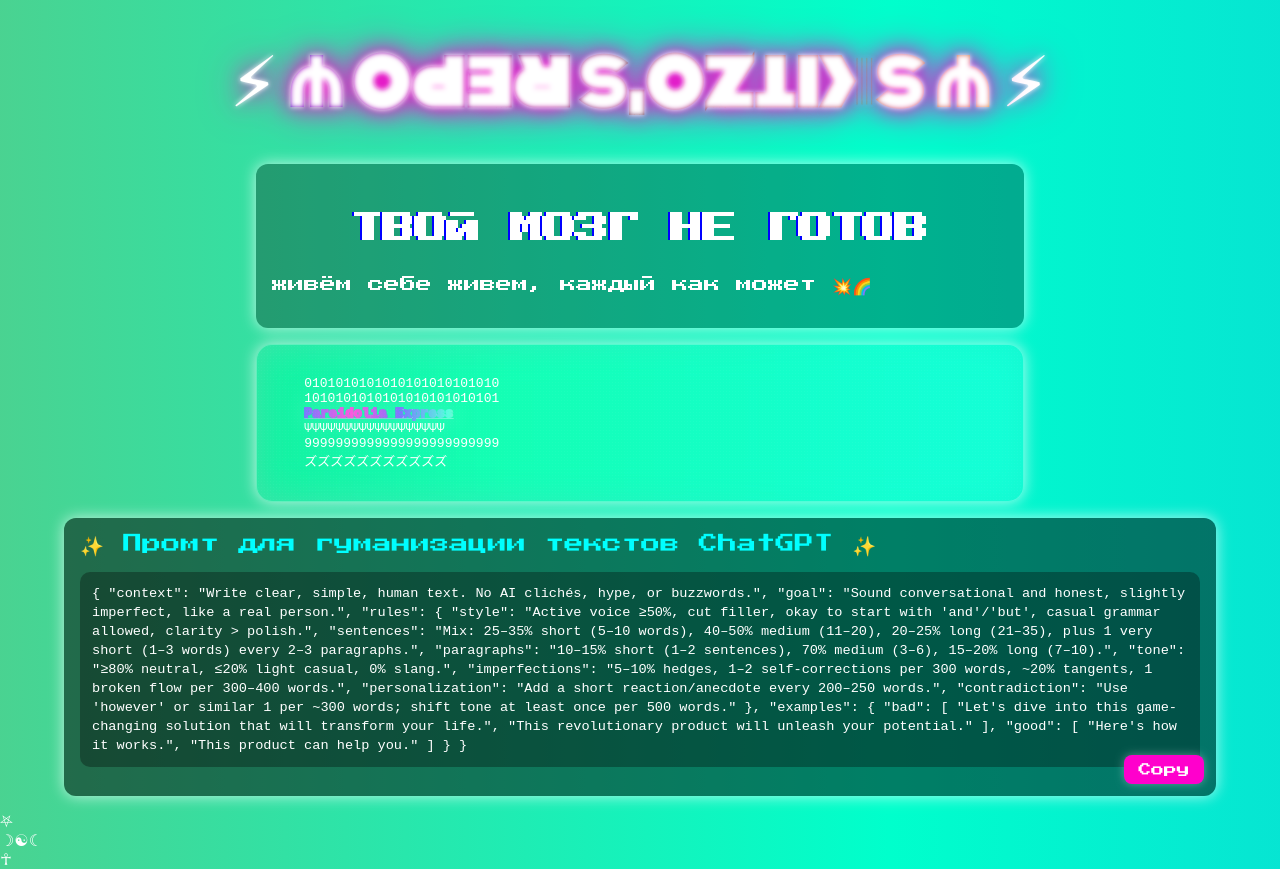
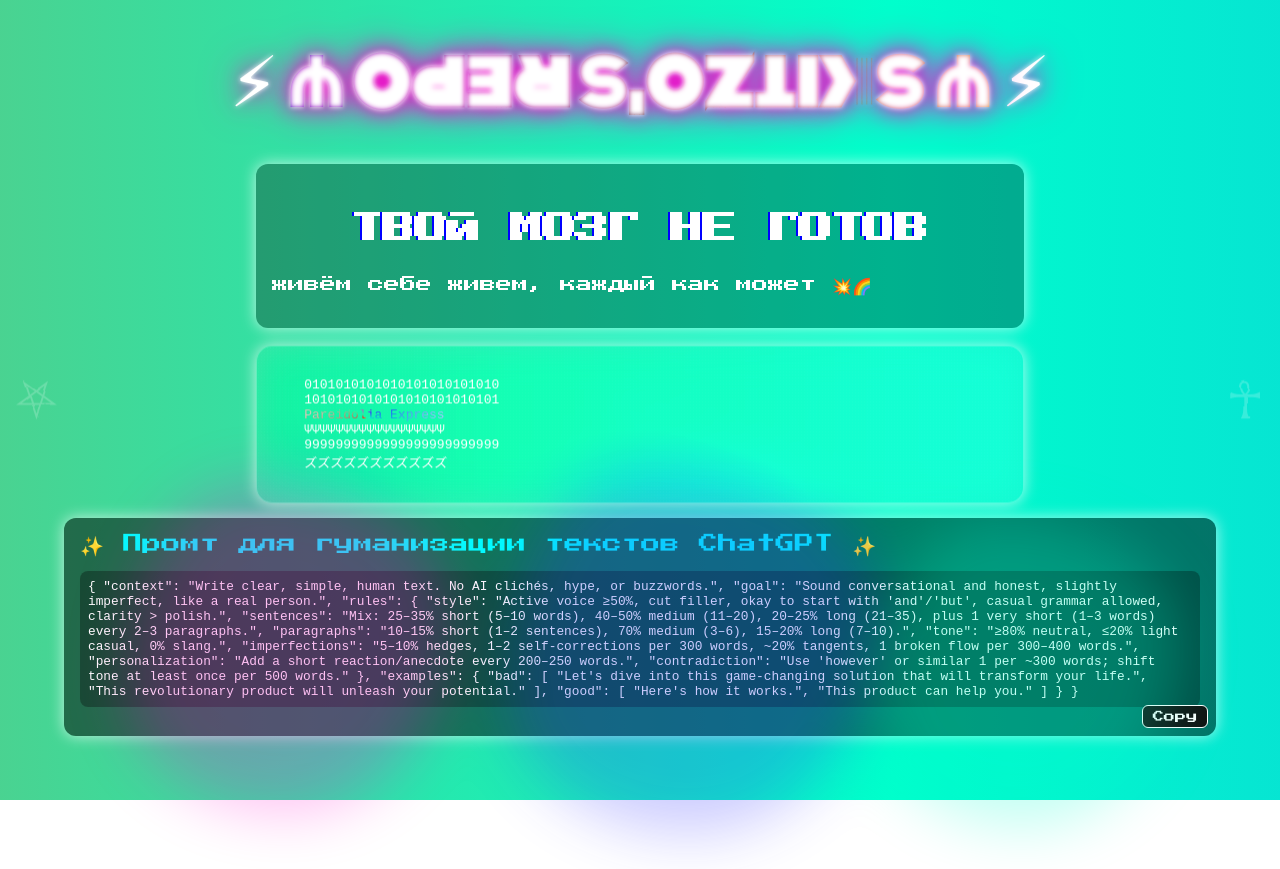
Before and after one commit to 5k1720/5k1720.github.io, a plain HTML site: page index.html in a window 1280 px wide. After the commit the page ends 800 px from the top, so only its background shows below. Drawn offline with Linux system fonts and the light colour scheme; a web font is replaced by a local one.

Commit message:
Update style.css

```diff
--- a/style.css
+++ b/style.css
@@ -1,11 +1,12 @@
 @import url('https://fonts.googleapis.com/css2?family=Monoton&family=Press+Start+2P&family=Rubik+Glitch&display=swap');
 
-*,*::before,*::after{box-sizing:border-box}
+*{box-sizing:border-box}
 :root,html,body{width:100%;max-width:100%;overflow-x:hidden}
 html,body{
   margin:0;padding:0;color:#fff;font-family:'Rubik Glitch',cursive;
   background:linear-gradient(270deg,#ff00cc,#3333ff,#00ffcc,#ff6600,#ff0000,#00ff99);
-  background-size:1200% 1200%;animation:bg-shift 8s ease infinite
+  background-size:1200% 1200%;
+  animation:bg-shift 8s ease infinite
 }
 @keyframes bg-shift{0%{background-position:0% 50%}50%{background-position:100% 50%}100%{background-position:0% 50%}}
 
@@ -38,8 +39,9 @@
 @keyframes shake{0%,100%{transform:translate(0,0) rotate(0)}25%{transform:translate(-2px,2px) rotate(-1deg)}50%{transform:translate(2px,-2px) rotate(1deg)}75%{transform:translate(-1px,1px) rotate(0)}}
 
 .matrix{font-family:monospace;white-space:pre;overflow:hidden}
-.floaty{animation:floatyAnim 6s ease-in-out infinite}
-@keyframes floatyAnim{0%,100%{transform:translateY(0)}50%{transform:translateY(-8px)}}
+.sticky{position:sticky;top:0;z-index:5}
+.tilt{transform-style:preserve-3d;will-change:transform;animation:bob 6s ease-in-out infinite}
+@keyframes bob{0%,100%{transform:translateY(0)}50%{transform:translateY(6px)}}
 
 .glass{
   background:rgba(255,255,255,.08);border:1px solid rgba(255,255,255,.25);border-radius:16px;
@@ -51,51 +53,66 @@
   background-size:3px 3px;pointer-events:none;mix-blend-mode:overlay
 }
 
-.sticky{position:sticky;top:0;z-index:5}
-.tilt{transform-style:preserve-3d;will-change:transform}
+.liquid{
+  display:inline-block;background:
+    radial-gradient(60% 120% at 20% 50%,#fff 0%,transparent 60%),
+    radial-gradient(50% 120% at 80% 50%,#fff 0%,transparent 60%),
+    conic-gradient(from 0deg,#ff00cc,#3333ff,#00ffcc,#ff6600,#ff0000,#00ff99,#ff00cc);
+  background-size:200% 200%,200% 200%,200% 200%;
+  background-position:0% 50%,100% 50%,50% 50%;
+  -webkit-background-clip:text;-webkit-text-fill-color:transparent;
+  animation:liquid-shift 7s ease-in-out infinite
+}
+@keyframes liquid-shift{
+  0%{background-position:0% 50%,100% 50%,50% 50%}
+  50%{background-position:100% 50%,0% 50%,60% 40%}
+  100%{background-position:0% 50%,100% 50%,50% 50%}
+}
 
-.liquid{
-  display:inline-block;
-  background:radial-gradient(circle at 20% 50%,#ff00cc,#3333ff,#00ffcc,#ff6600,#ff0000,#00ff99);
-  background-size:200% 200%;
-  -webkit-background-clip:text;
-  -webkit-text-fill-color:transparent;
-  animation:liquidMove 6s ease infinite;
-  font-weight:800;letter-spacing:.5px;
-  -webkit-text-stroke:2px rgba(255,255,255,.35);
-  filter:drop-shadow(0 0 12px rgba(255,255,255,.28))
+.sigil{
+  position:fixed;top:50%;font-size:clamp(24px,4vw,64px);line-height:1;color:#fff;opacity:.2;
+  filter:grayscale(1) contrast(1.15) url(#sigil-warp);pointer-events:none;user-select:none;
+  mix-blend-mode:screen;will-change:filter,transform;contain:paint;transform:translateY(-50%)
 }
-@keyframes liquidMove{0%{background-position:0% 50%}50%{background-position:100% 50%}100%{background-position:0% 50%}}
+.sigil-left{left:max(1rem,env(safe-area-inset-left))}
+.sigil-right{right:max(1rem,env(safe-area-inset-right))}
+.sigil-center{left:50%;transform:translate(-50%,-50%)}
 
 .prompt-block{
-  font-family:'Press Start 2P',monospace;
-  position:relative;z-index:2;
-  padding:1rem;border-radius:12px;background:rgba(0,0,0,.5);
-  margin:1rem auto;max-width:90%;box-shadow:0 0 15px rgba(255,255,255,.7)
+  font-family:'Press Start 2P',monospace;padding:1rem;border-radius:12px;background:rgba(0,0,0,.5);
+  margin:1rem auto;max-width:90%;box-shadow:0 0 15px rgba(255,255,255,.7);position:relative
 }
-.prompt-header{font-size:1.2rem;margin-bottom:.6rem;color:#0ff}
-.prompt-text{
-  font-family:monospace;font-size:.85rem;line-height:1.4;
-  white-space:pre-wrap;word-break:break-word;
-  background:rgba(0,0,0,.3);padding:.75rem;border-radius:10px;
-  max-height:52vh;overflow:auto
+.prompt-header{font-size:1.2rem;margin-bottom:.5rem;color:#0ff}
+.prompt-text{font-size:.8rem;white-space:pre-wrap;background:rgba(0,0,0,.3);padding:.5rem;border-radius:8px;overflow-x:auto}
+.copy-btn{
+  font-family:'Press Start 2P',monospace;position:absolute;bottom:.5rem;right:.5rem;font-size:.7rem;
+  background:#111;color:#fff;border:1px solid #fff;padding:.3rem .6rem;border-radius:6px;cursor:pointer
 }
-.copy-btn{
-  position:absolute;right:.75rem;bottom:.75rem;
-  padding:.5rem .9rem;border:none;border-radius:8px;
-  background:#ff00cc;color:#fff;cursor:pointer;
-  font-family:'Press Start 2P',monospace;font-size:.8rem;
-  box-shadow:0 0 10px rgba(255,255,255,.35)
+.copy-btn:active{transform:scale(.95)}
+
+.particle{
+  position:fixed;z-index:9999;width:8px;height:8px;border-radius:50%;pointer-events:none;
+  transform:translate(-50%,-50%);animation:puff 600ms ease-out forwards;contain:paint
 }
-.copy-btn:active{transform:scale(.96)}
+@keyframes puff{
+  from{transform:translate(-50%,-50%) scale(1);opacity:1}
+  to{transform:translate(calc(-50% + var(--dx)),calc(-50% + var(--dy))) scale(.6);opacity:0}
+}
 
-.blobs{position:fixed;inset:0;overflow:hidden;z-index:-1;opacity:.55;filter:blur(20px) saturate(140%)}
-.blob{position:absolute;border-radius:50%;mix-blend-mode:screen;animation:blobMove 25s infinite alternate ease-in-out}
-.b1{width:40vw;height:40vw;background:#ff00cc;top:10%;left:15%;animation-duration:30s}
-.b2{width:35vw;height:35vw;background:#3333ff;top:50%;left:60%;animation-duration:40s}
-.b3{width:50vw;height:50vw;background:#00ffcc;top:70%;left:20%;animation-duration:35s}
-@keyframes blobMove{0%{transform:translate(0,0) scale(1)}50%{transform:translate(30px,-40px) scale(1.1)}100%{transform:translate(-20px,30px) scale(.9)}}
-.blobs::after{content:"";position:absolute;inset:0;pointer-events:none;background:radial-gradient(40% 60% at 20% 80%,rgba(255,255,255,.08),transparent 60%),radial-gradient(35% 55% at 80% 85%,rgba(255,255,255,.06),transparent 60%);mix-blend-mode:screen}
-
-.particle{position:fixed;border-radius:50%;pointer-events:none;animation:particleAnim .7s forwards ease-out}
-@keyframes particleAnim{to{transform:translate(var(--dx),var(--dy)) scale(0);opacity:0}}
+.blobs{position:fixed;inset:auto 0 0 0;height:45vh;z-index:0;pointer-events:none;filter:blur(30px);opacity:.25}
+.blob{position:absolute;border-radius:40% 60% 50% 50%/60% 40% 60% 40%;mix-blend-mode:screen}
+.b1{left:10%;bottom:-10%;width:40vmin;height:40vmin;background:#ff00cc;animation:blob1 18s ease-in-out infinite}
+.b2{left:40%;bottom:-15%;width:45vmin;height:45vmin;background:#3333ff;animation:blob2 22s ease-in-out infinite}
+.b3{right:8%;bottom:-12%;width:38vmin;height:38vmin;background:#00ffcc;animation:blob3 20s ease-in-out infinite}
+@keyframes blob1{
+  0%,100%{transform:translateY(0) scale(1)}
+  50%{transform:translateY(-6vmin) scale(1.05)}
+}
+@keyframes blob2{
+  0%,100%{transform:translateY(0) scale(1)}
+  50%{transform:translateY(-8vmin) scale(1.08)}
+}
+@keyframes blob3{
+  0%,100%{transform:translateY(0) scale(1)}
+  50%{transform:translateY(-5vmin) scale(1.04)}
+}
```
